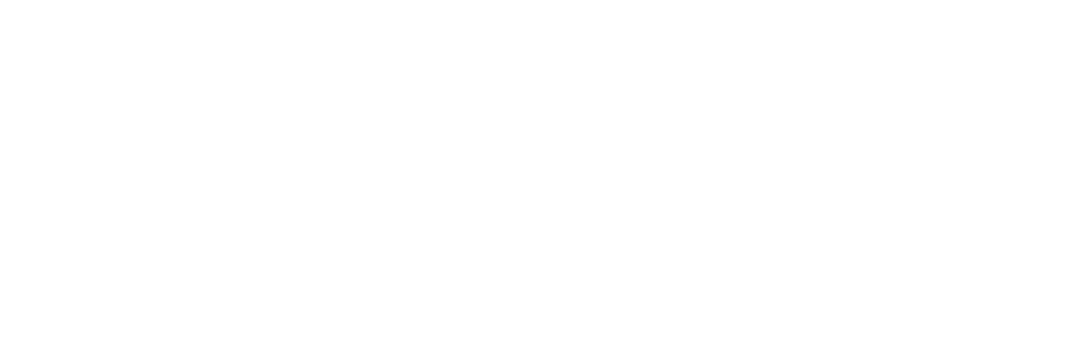
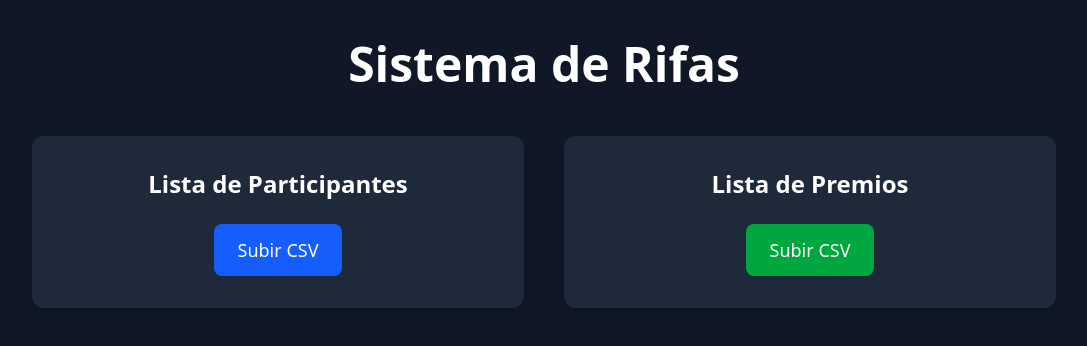
Before and after one commit to Perky219/AppRifas, a React (Vite) app: page / in a window 1280 px wide. Shown: the top 346 px of the page, without its empty margins (96-1183 px from the left). Built offline with nearby package versions, Linux system fonts and the light colour scheme.

Commit message:
feat: created the first page view

```diff
--- a/src/App.jsx
+++ b/src/App.jsx
@@ -1,5 +1,33 @@
 function App() {
+  return (
+    <div className="min-h-screen w-full bg-gray-900 text-white flex flex-col items-center p-10">
+      {/* Título principal */}
+      <h1 className="text-5xl font-extrabold mb-12 text-center">
+        Sistema de Rifas
+      </h1>
 
+      {/* Contenedor dividido en 2 columnas */}
+      <div className="grid grid-cols-1 md:grid-cols-2 gap-10 w-full max-w-5xl">
+        {/* Columna 1: Participantes */}
+        <div className="flex flex-col items-center bg-gray-800 p-8 rounded-xl shadow-lg">
+          <h2 className="text-2xl font-bold mb-6">Lista de Participantes</h2>
+
+          <button className="px-6 py-3 bg-blue-600 hover:bg-blue-700 transition rounded-lg text-lg cursor-pointer">
+            Subir CSV
+          </button>
+        </div>
+
+        {/* Columna 2: Premios */}
+        <div className="flex flex-col items-center bg-gray-800 p-8 rounded-xl shadow-lg">
+          <h2 className="text-2xl font-bold mb-6">Lista de Premios</h2>
+
+          <button className="px-6 py-3 bg-green-600 hover:bg-green-700 transition rounded-lg text-lg cursor-pointer">
+            Subir CSV
+          </button>
+        </div>
+      </div>
+    </div>
+  );
 }
 
-export default App
+export default App;
```
